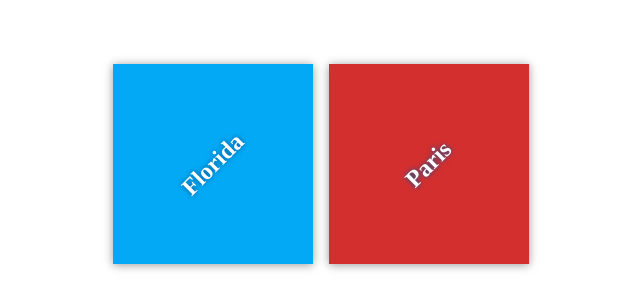
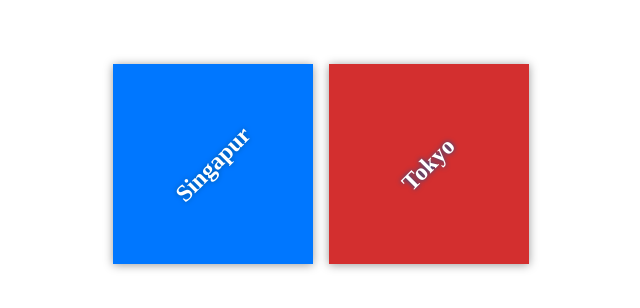
Before and after one commit to kapi-caz/new-travel-plans, a plain HTML site: page index.html in a window 1280 px wide. Shown: the part 236-544 px from the top of the page, without its empty margins (319-959 px from the left). Drawn offline with Linux system fonts and the light colour scheme.

Commit message:
Change box nameing and colors

```diff
--- a/css/app.css
+++ b/css/app.css
@@ -46,10 +46,10 @@ h2 {
     text-shadow: 0 0 5px #01579b;
 }
 
-#florida {
-    background-color: #03a9f4;
+#singapur {
+    background-color: #0077FF;
 }
 
-#paris {
+#tokyo {
     background-color: #d32f2f;
 }
--- a/index.html
+++ b/index.html
@@ -10,12 +10,12 @@
 
     <div class="container">
         <div class="destination-container">
-            <div class="destination" id="florida">
-                <h2>Florida</h2>
+            <div class="destination" id="singapur">
+                <h2>Singapur</h2>
             </div>
 
-            <div class="destination" id="paris">
-                <h2>Paris</h2>
+            <div class="destination" id="tokyo">
+                <h2>Tokyo</h2>
             </div>
         </div>
     </div>
```
